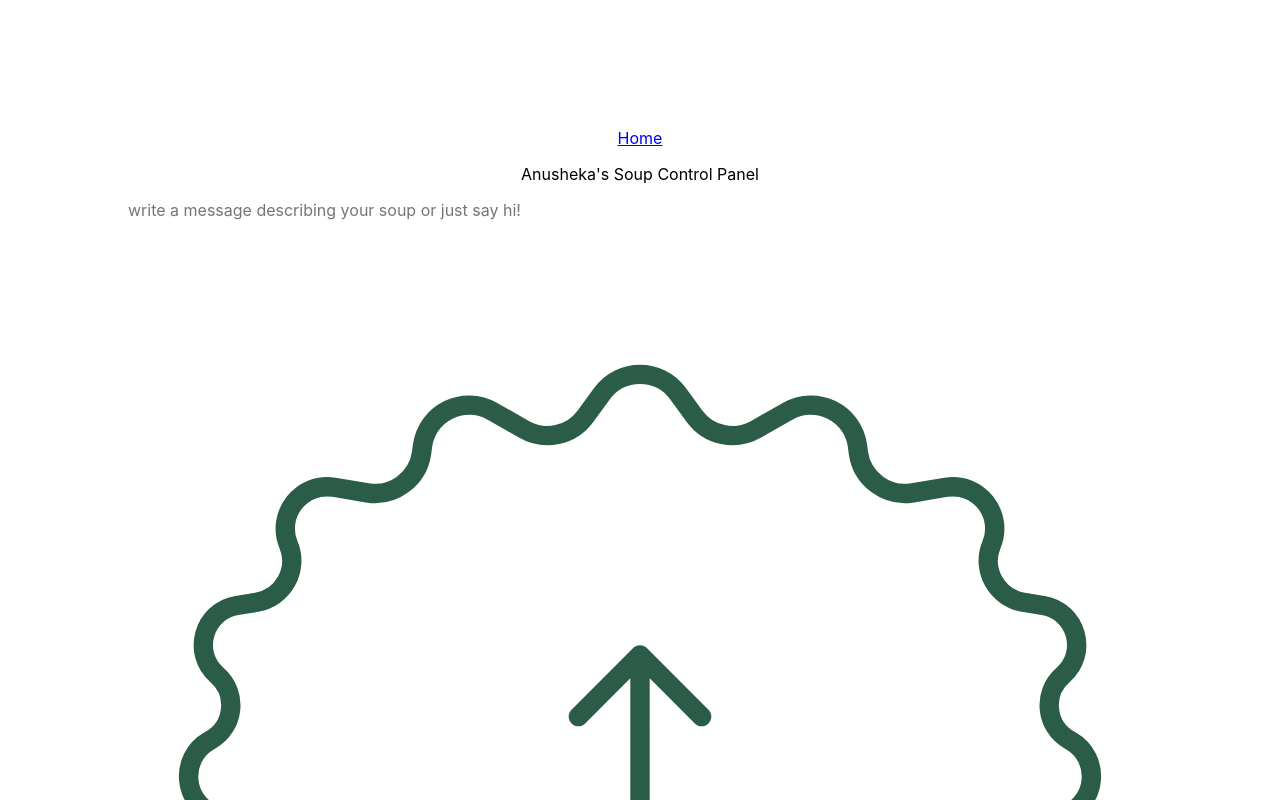
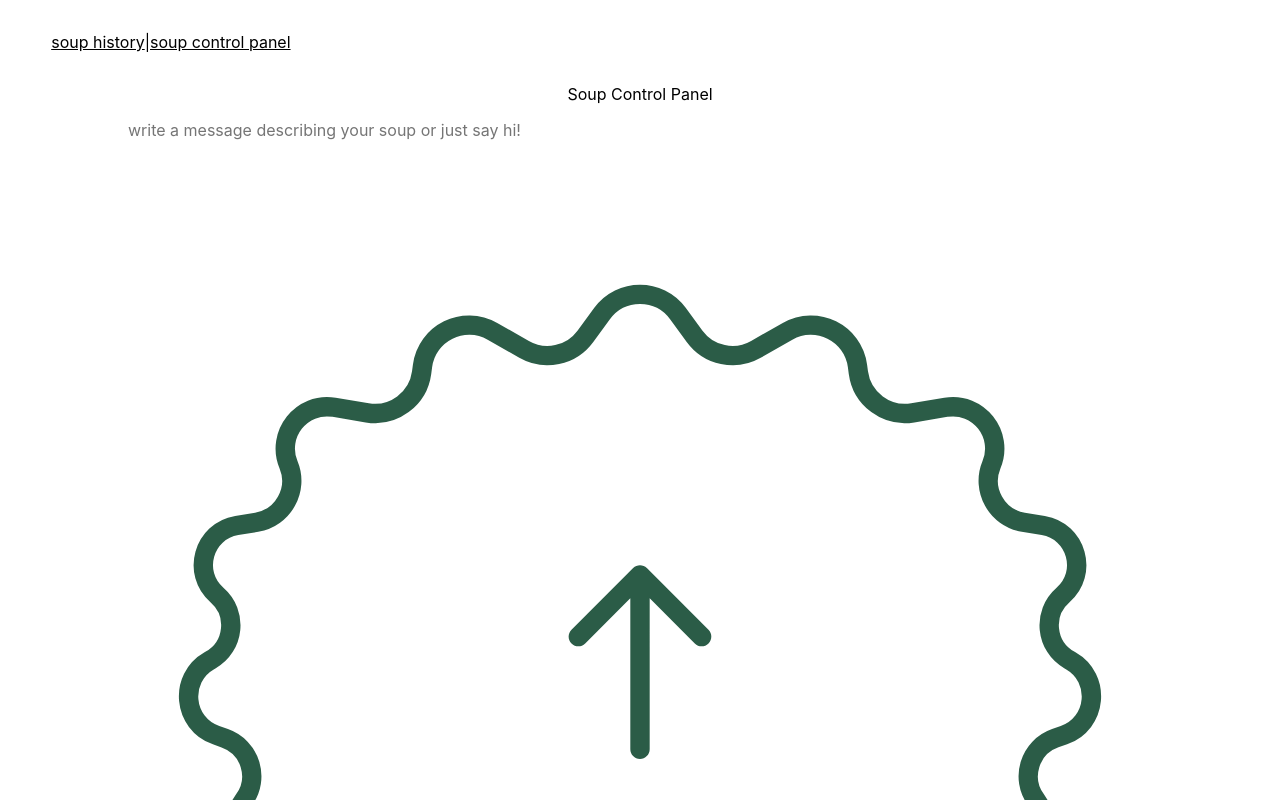
Before and after one commit to MaryPletcher/anusheka-is-eating-soup, a React (Create React App) app: page /ControlPanelPage in a window 1280 px wide. Shown: the top 800 px of the page. Built offline with nearby package versions, Linux system fonts and the light colour scheme; a web font is replaced by a local one.

Commit message:
nav bar up and running

```diff
--- a/src/components/ControlPanel.js
+++ b/src/components/ControlPanel.js
@@ -8,6 +8,7 @@ import Container from "./ui/Container";
 import TextArea from "./ui/TextArea";
 import FileInput from "./ui/FileInput";
 import Title from "./ui/Title";
+import Nav from "./Nav";
 
 
 import { Link } from 'react-router-dom';
@@ -91,8 +92,8 @@ function ControlPanel() {
             <div>
             {/* <div className = {styles.tileContainer}> */}
             <Container>
-                <Link to = "/">Home</Link>
-                <Title>Anusheka's Soup Control Panel</Title>
+                {/* <Link to = "/">Home</Link> */}
+                <Title>Soup Control Panel</Title>
                 <TextArea
                     type ="text"
                     placeholder = "write a message describing your soup or just say hi!"
--- /dev/null
+++ b/src/components/Nav.jsx
@@ -0,0 +1,13 @@
+import styles from './Nav.module.css';
+import { Children } from 'react';
+export default function Nav({ children, ...props }) {
+  return (
+    <p className={styles.nav} {...props}>
+        {Children.map(children, child =>
+            <p className = {styles.page}>
+                {child}
+            </p>
+        )}
+    </p>
+  );
+}
--- /dev/null
+++ b/src/components/Nav.module.css
@@ -0,0 +1,18 @@
+.nav {
+    display: flex;
+    flex-direction: row;
+    padding: var(--space-2);
+    color: var(--color-text);
+    text-decoration: none;
+    margin-left: var(--space-2);
+    padding-left: 4%;
+    /* padding-right: 10%; */
+}
+.page {
+    margin-right: var(--space-3);
+    font-family: var(--font-sulphur);
+}
+
+a:-webkit-any-link {
+    color: var(--color-text)
+}
--- a/src/components/ui/Button.module.css
+++ b/src/components/ui/Button.module.css
@@ -3,7 +3,6 @@
   color: var(--color-component-text);
   padding: var(--space-2) var(--space-3);
   border-radius: var(--radius-md);
-  height: 50px;
   width: 100%;
   border: none;
   font-size: var(--font-h2);
--- a/src/components/ui/Container.module.css
+++ b/src/components/ui/Container.module.css
@@ -5,7 +5,7 @@
   height: 100vh; /* full screen height */
   padding-left: 10%;
   padding-right: 10%;
-  padding-top: 10%;
+  padding-top: 0%;
   /* width: 100%;  */
   max-width: 1112px;
 }
--- a/src/components/ui/Title.module.css
+++ b/src/components/ui/Title.module.css
@@ -5,5 +5,5 @@
     font-size: var(--font-h1);
     text-align: center;
     font-family: var(--font-tilt);
-
+    margin-top: 0%;
 }
--- a/src/pages/ControlPanelPage.js
+++ b/src/pages/ControlPanelPage.js
@@ -5,11 +5,17 @@ import { storage, database } from "../firebase";
 import ControlPanel from "../components/ControlPanel.js";
 import Home from "../pages/Home.js";
 import { Link } from 'react-router-dom';
+import Nav from "../components/Nav";
 
 function ControlPanelPage() {
     return (
     <div>
-        {/* <Link to = "/">Home</Link> */}
+        <Nav>
+            <Link to = "/">soup history</Link>
+            <a> | </a>
+            <Link to = "/ControlPanelPage">soup control panel</Link>
+            {/* <a> | </a> */}
+        </Nav>
         <ControlPanel/>
     </div>
     );
```
Also changed, not shown: src/styles/controlPanel.module.css (+0 -28 lines).
